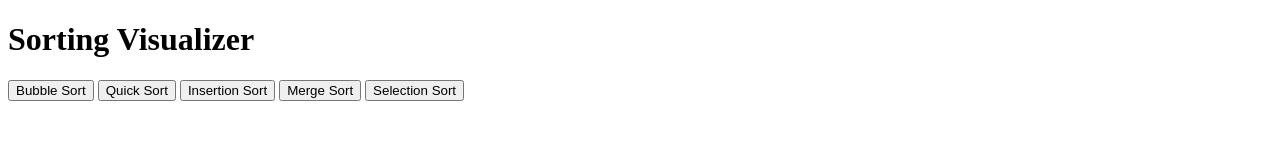
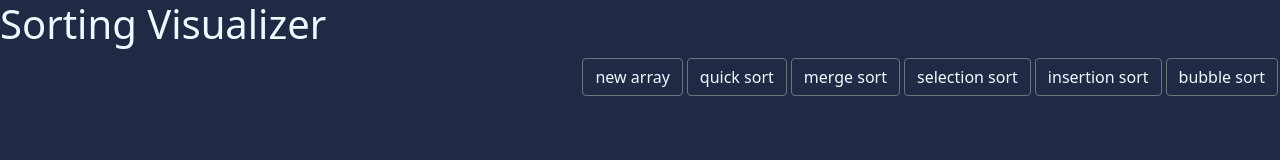
Before and after one commit to yashwanth0203/Sorting-Visualizer, a plain HTML site: page index.html in a window 1280 px wide. Drawn offline with nearby package versions, Linux system fonts and the light colour scheme.

Commit message:
Added buttons and basic css

```diff
--- a/index.html
+++ b/index.html
@@ -5,13 +5,18 @@
     <meta http-equiv="X-UA-Compatible" content="IE=edge">
     <meta name="viewport" content="width=device-width, initial-scale=1.0">
     <title>Sorting Visualizer</title>
+    <link href="https://cdn.jsdelivr.net/npm/bootstrap@5.1.3/dist/css/bootstrap.min.css" rel="stylesheet"
+        integrity="sha384-1BmE4kWBq78iYhFldvKuhfTAU6auU8tT94WrHftjDbrCEXSU1oBoqyl2QvZ6jIW3" crossorigin="anonymous">
+    <link rel="stylesheet" href="sorting.css">
 </head>
 <body>
-    <h1>Sorting Visualizer</h1>
-    <button>Bubble Sort</button>
-    <button>Quick Sort</button>
-    <button>Insertion Sort</button>
-    <button>Merge Sort</button>
-    <button>Selection Sort</button>
+    <h1 class="heading">Sorting Visualizer</h1>
+    <div class="flex-container">
+        <button id="new-array" class="btn btn-outline-secondary">new array</button>
+        <button class="btn btn-outline-secondary">quick sort</button>
+        <button class="btn btn-outline-secondary">merge sort</button>
+        <button class="btn btn-outline-secondary">selection sort</button>
+        <button class="btn btn-outline-secondary">insertion sort</button>
+        <button class="btn btn-outline-secondary">bubble sort</button>
 </body>
 </html>
--- a/sorting.css
+++ b/sorting.css
@@ -0,0 +1,22 @@
+body{
+    background-color: #202A44;
+}
+
+.heading{
+    color: aliceblue;
+}
+
+.btn{
+    color:aliceblue;
+    margin:2px;
+}
+
+.flex-container{
+    display: flex;
+    flex-direction: row;
+    justify-content: flex-end;
+}
+
+#new-array{
+   margin-left: 0;
+}
```
